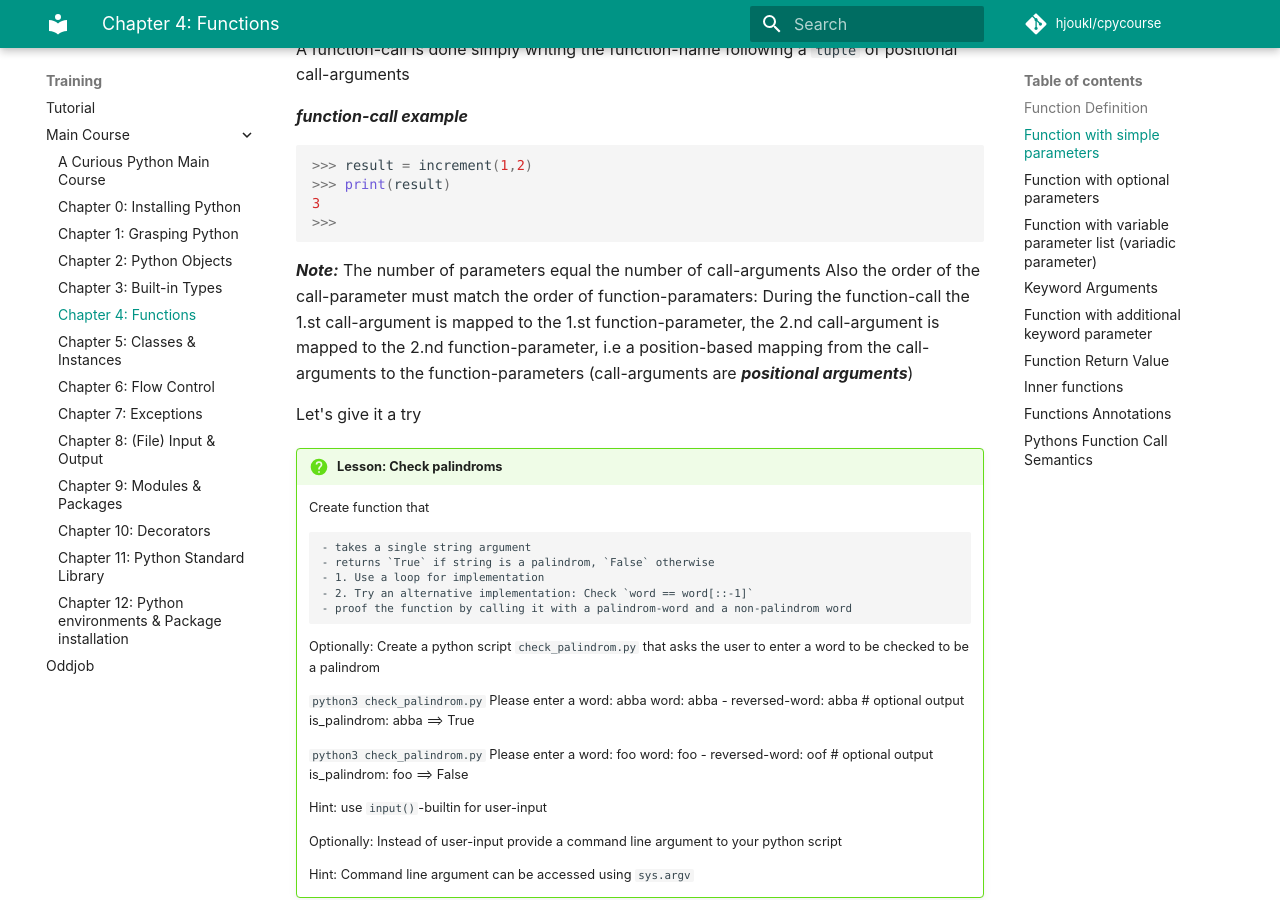
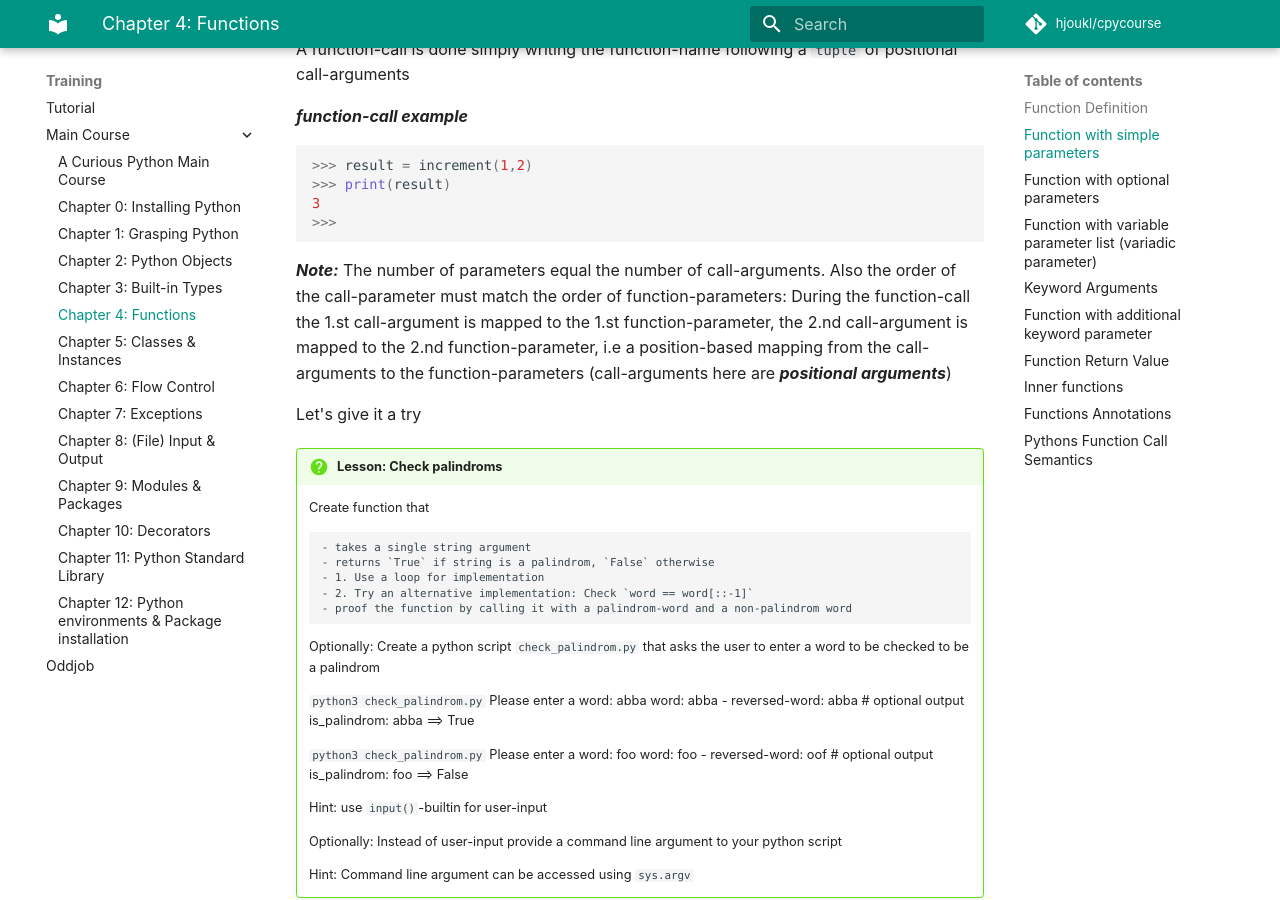
Before and after one commit to rkluger68/cpycourse, an MkDocs documentation site: the page built from docs/training/main-course/functions.md, in a window 1280 px wide and 900 px high, scrolled down 1052 px. Built offline with MkDocs 1.6.1 and Material for MkDocs 9.7.7, drawn with Linux system fonts in a browser that asks for light colours; comment, search, counter and statistics services are not loaded; some of the changed text lies outside the part shown.

Commit message:
Update functions.md
corrected typos

````diff
--- a/docs/training/main-course/functions.md
+++ b/docs/training/main-course/functions.md
@@ -42,8 +42,8 @@ A function-call is done simply writing the function-name following a `tuple` of
 ```
 
 ***Note:***
-The number of parameters equal the number of call-arguments
-Also the order of the call-parameter must match the order of function-paramaters: During the function-call the 1.st call-argument is mapped to the 1.st function-parameter, the 2.nd call-argument is mapped to the 2.nd function-parameter, i.e a position-based mapping from the call-arguments to the function-parameters (call-arguments are ***positional arguments***)
+The number of parameters equal the number of call-arguments.
+Also the order of the call-parameter must match the order of function-parameters: During the function-call the 1.st call-argument is mapped to the 1.st function-parameter, the 2.nd call-argument is mapped to the 2.nd function-parameter, i.e a position-based mapping from the call-arguments to the function-parameters (call-arguments here are ***positional arguments***)
 
 Let's give it a try
 
````
Also changed, not shown: other parts of docs/training/main-course/functions.md (+1 -1 lines).
